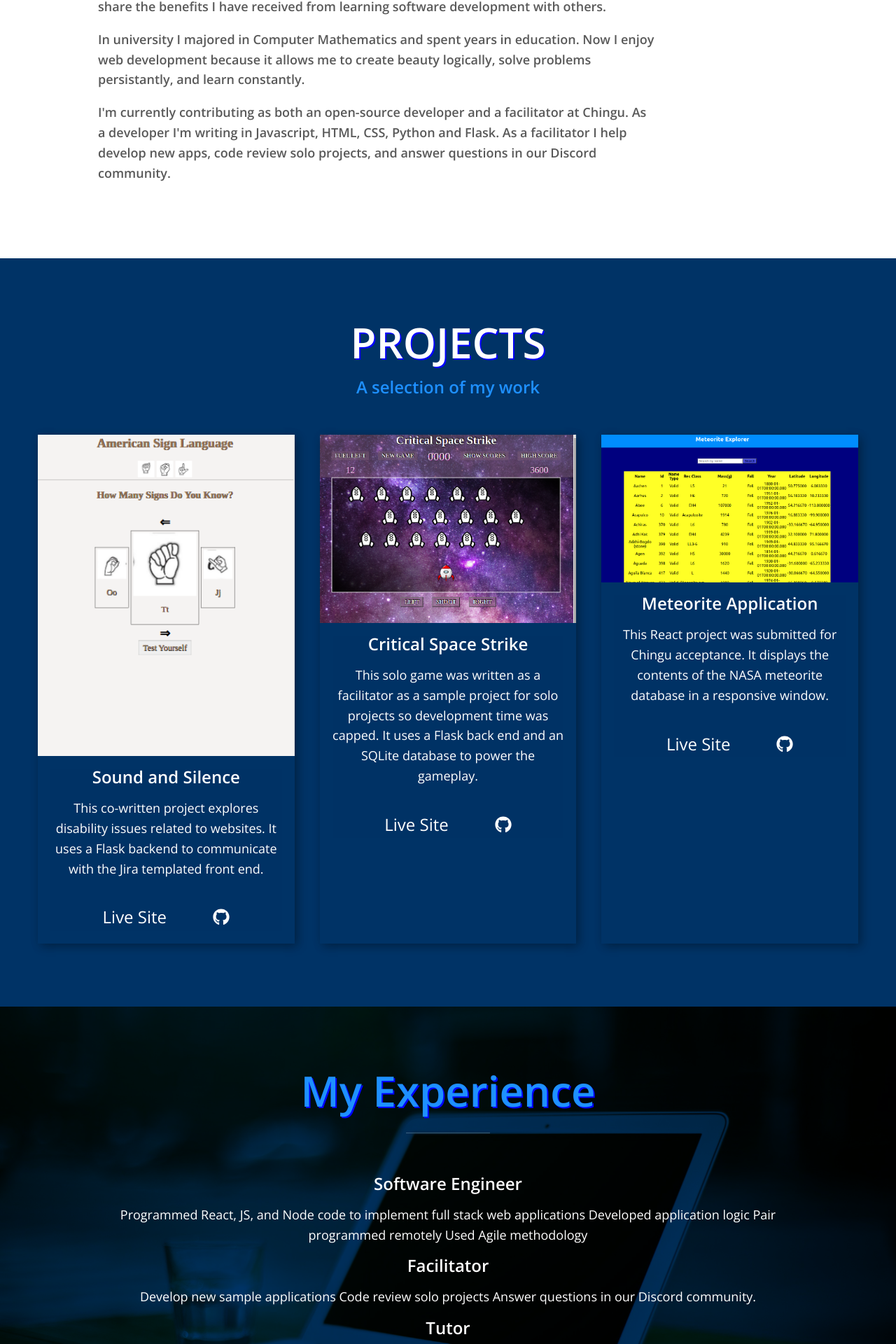
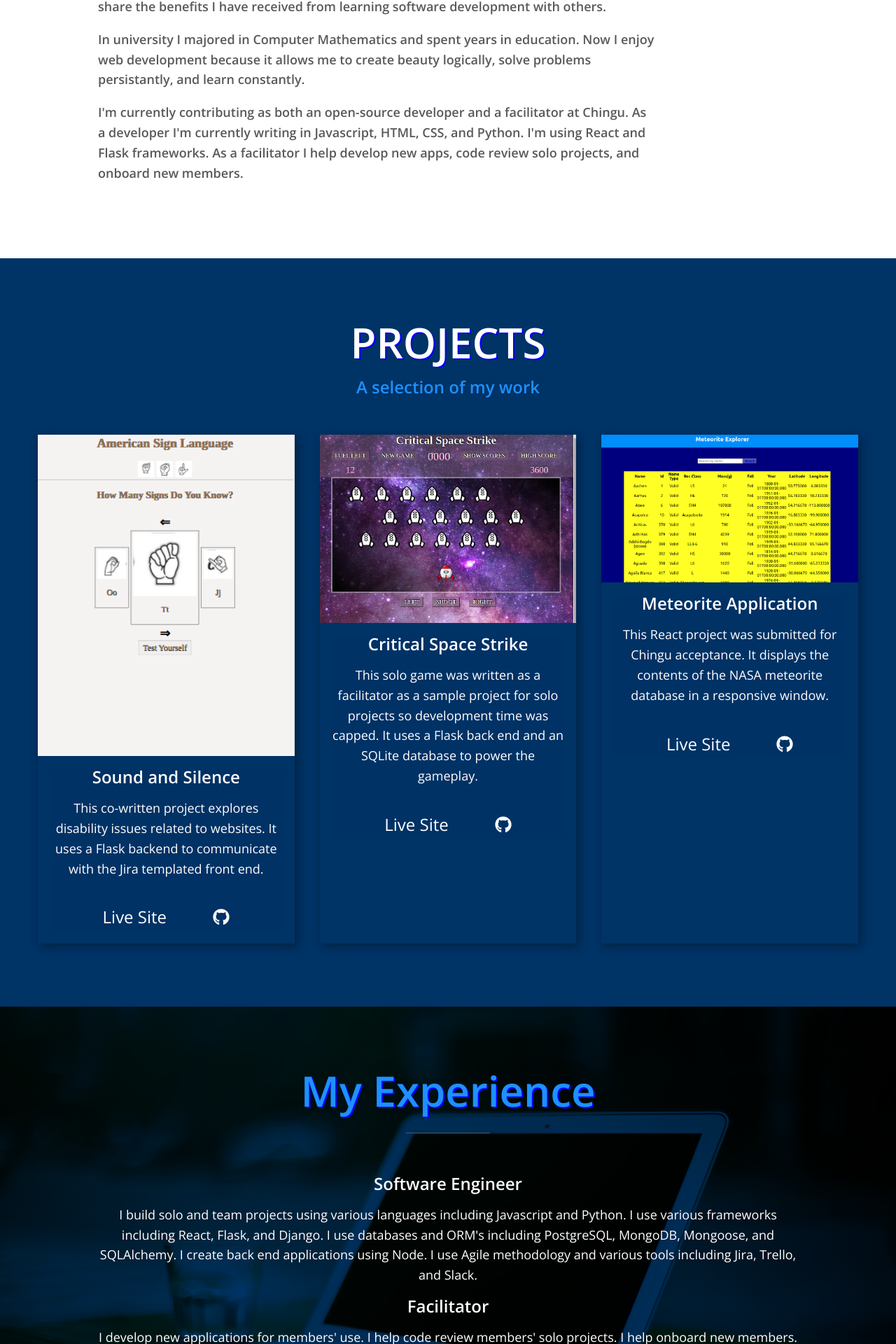
Before and after one commit to rmcguire6/react-portfolio, a React (Create React App) app: page / in a window 1280 px wide. Shown: the part 413-2333 px from the top of the page at 70% size. Built offline with nearby package versions, Linux system fonts and the light colour scheme.

Commit message:
Update AboutMe and Experience information

```diff
--- a/src/components/AboutMe.js
+++ b/src/components/AboutMe.js
@@ -23,9 +23,10 @@ const AboutMe = () => {
         </p>
         <p className="about-me__text">
           I'm currently contributing as both an open-source developer and a
-          facilitator at Chingu. As a developer I'm writing in Javascript, HTML,
-          CSS, Python and Flask. As a facilitator I help develop new apps, code
-          review solo projects, and answer questions in our Discord community.
+          facilitator at Chingu. As a developer I'm currently writing in
+          Javascript, HTML, CSS, and Python. I'm using React and Flask
+          frameworks. As a facilitator I help develop new apps, code review solo
+          projects, and onboard new members.
         </p>
       </div>
       <img
--- a/src/components/Experience.js
+++ b/src/components/Experience.js
@@ -10,22 +10,26 @@ const Experience = () => {
         <div className="experience">
           <h3>Software Engineer</h3>
           <p>
-            Programmed React, JS, and Node code to implement full stack web
-            applications Developed application logic Pair programmed remotely
-            Used Agile methodology
+            I build solo and team projects using various languages including
+            Javascript and Python. I use various frameworks including React,
+            Flask, and Django. I use databases and ORM's including PostgreSQL,
+            MongoDB, Mongoose, and SQLAlchemy. I create back end applications
+            using Node. I use Agile methodology and various tools including
+            Jira, Trello, and Slack.
           </p>
         </div>
         <div className="experience">
           <h3>Facilitator</h3>
           <p>
-            Develop new sample applications Code review solo projects Answer
+            I develop new applications for members' use. I help code review
+            members' solo projects. I help onboard new members. I also answer
             questions in our Discord community.
           </p>
         </div>
         <div className="experience">
           <h3>Tutor</h3>
           <p>
-            Instructed students on linear algebra, calculus, and other
+            I instructed students on linear algebra, calculus, and other
             mathematical topics resulting in at least one letter grade
             improvement for over 90% of them.
           </p>
```
